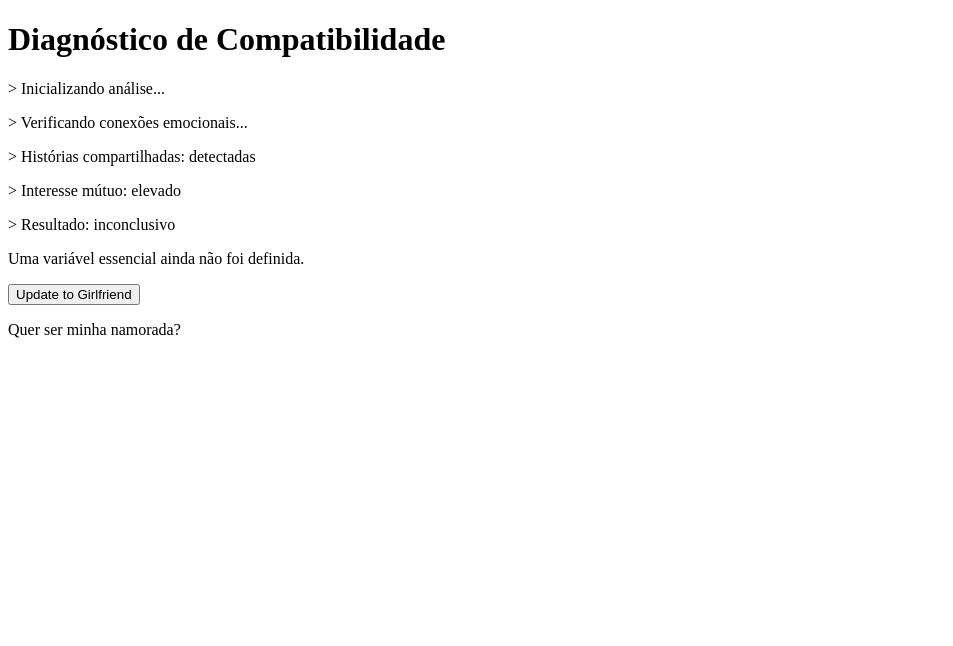
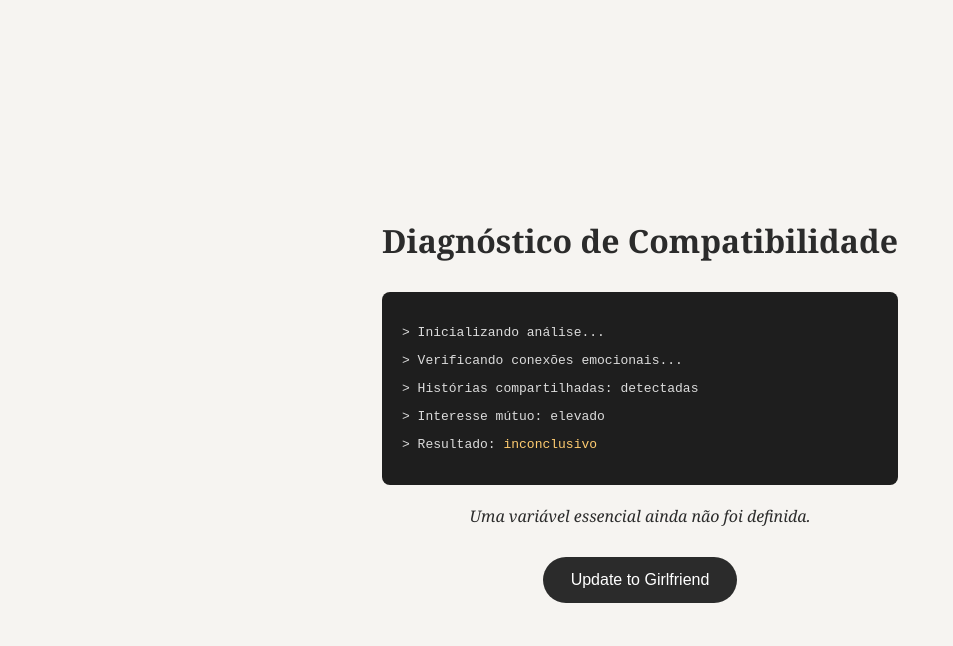
Before and after one commit to m4paulo/a-variavel-que-faltava, a plain HTML site: page index.html in a window 1280 px wide. Shown: the whole page, without its empty margins (0-953 px from the left). Drawn offline with Linux system fonts and the light colour scheme.

Commit message:
Refactor CSS styles and remove JavaScript code

```diff
--- a/style.css
+++ b/style.css
@@ -1,26 +1,66 @@
-const button = document.getElementById("updateBtn");
-const message = document.getElementById("finalMessage");
+* {
+  box-sizing: border-box;
+}
 
-button.addEventListener("click", () => {
-  message.classList.remove("hidden");
-  button.style.display = "none";
+body {
+  margin: 0;
+  font-family: 'Georgia', serif;
+  background: #f6f4f1;
+  color: #2b2b2b;
+  display: flex;
+  justify-content: center;
+  align-items: center;
+  height: 100vh;
+}
 
-  launchConfetti();
-});
+.container {
+  max-width: 600px;
+  text-align: center;
+  padding: 40px;
+}
 
-function launchConfetti() {
-  const duration = 3000;
-  const end = Date.now() + duration;
+h1 {
+  margin-bottom: 30px;
+}
 
-  (function frame() {
-    confetti({
-      particleCount: 4,
-      spread: 60,
-      origin: { y: 0.6 }
-    });
+.terminal {
+  background: #1e1e1e;
+  color: #dcdcdc;
+  padding: 20px;
+  text-align: left;
+  font-family: monospace;
+  border-radius: 8px;
+  margin-bottom: 20px;
+}
 
-    if (Date.now() < end) {
-      requestAnimationFrame(frame);
-    }
-  })();
+.highlight {
+  color: #ffcc70;
 }
+
+.note {
+  margin-bottom: 30px;
+  font-style: italic;
+}
+
+button {
+  padding: 14px 28px;
+  font-size: 16px;
+  border: none;
+  border-radius: 30px;
+  background: #2b2b2b;
+  color: white;
+  cursor: pointer;
+}
+
+button:hover {
+  background: #444;
+}
+
+.hidden {
+  display: none;
+}
+
+#finalMessage {
+  margin-top: 30px;
+  font-size: 22px;
+}
```
